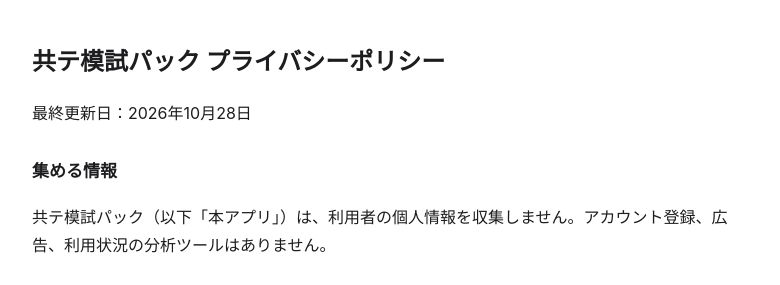
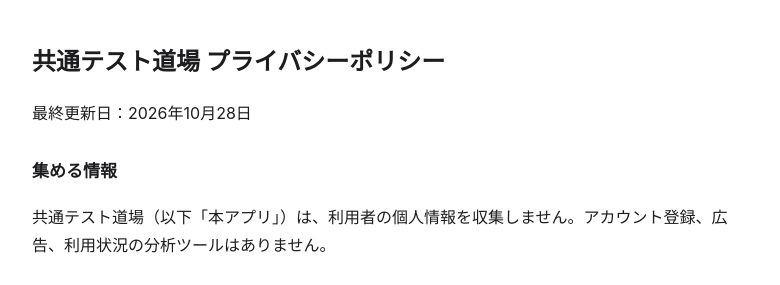
Before and after one commit to takawmd2524-boop/kyotemoshi-legal, a plain HTML site: page privacy.html in a window 1280 px wide. Shown: the top 285 px of the page, without its empty margins (248-1028 px from the left). Drawn offline with Linux system fonts and the light colour scheme.

Commit message:
Rename to 共通テスト道場 in privacy.html

```diff
--- a/privacy.html
+++ b/privacy.html
@@ -1,12 +1,12 @@
 <!doctype html>
 <html lang="ja"><head><meta charset="utf-8"><meta name="viewport" content="width=device-width,initial-scale=1">
-<title>共テ模試パック プライバシーポリシー</title>
+<title>共通テスト道場 プライバシーポリシー</title>
 <style>body{font-family:-apple-system,"Hiragino Sans",sans-serif;max-width:720px;margin:40px auto;padding:0 16px;line-height:1.8;color:#1d1d1f}h1{font-size:24px}h2{font-size:17px;margin-top:28px}</style></head>
 <body>
-<h1>共テ模試パック プライバシーポリシー</h1>
+<h1>共通テスト道場 プライバシーポリシー</h1>
 <p>最終更新日：2026年10月28日</p>
 <h2>集める情報</h2>
-<p>共テ模試パック（以下「本アプリ」）は、利用者の個人情報を収集しません。アカウント登録、広告、利用状況の分析ツールはありません。</p>
+<p>共通テスト道場（以下「本アプリ」）は、利用者の個人情報を収集しません。アカウント登録、広告、利用状況の分析ツールはありません。</p>
 <h2>解答・成績・志望校の設定</h2>
 <p>解答、得点、成績の推移、志望校と目標点の設定は、すべて利用者の端末の中に保存されます。開発者を含め、第三者のサーバーに送られることはありません。アプリを削除すると、これらのデータも削除されます。</p>
 <h2>リスニング音声と印刷</h2>
```
